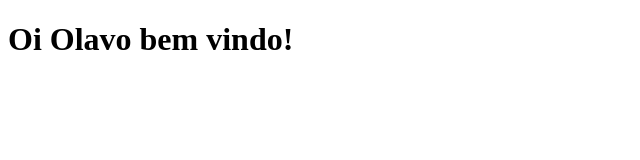
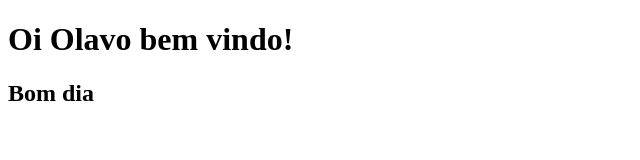
Before and after one commit to Rayslux/Olavu-s-Project2, a plain HTML site: page index.html in a window 1280 px wide. Shown: the whole page, without its empty margins (0-640 px from the left). Drawn offline with Linux system fonts and the light colour scheme.

Commit message:
Update index.html

```diff
--- a/index.html
+++ b/index.html
@@ -8,5 +8,7 @@
 </head>
 <body>
     <h1>Oi Olavo bem vindo!</h1>
+    <h2>Bom dia</h2>
 </body>
+
 </html>
```
